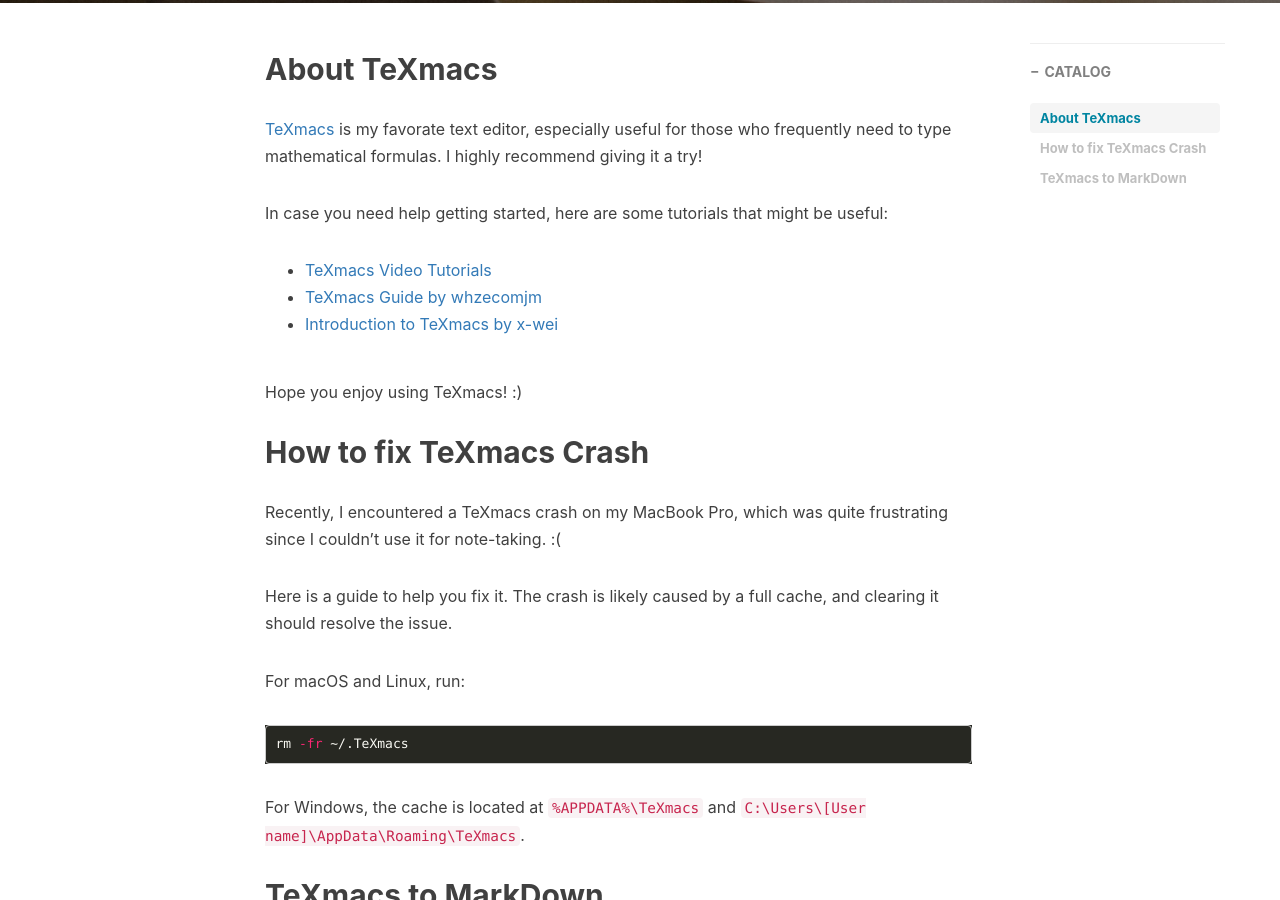
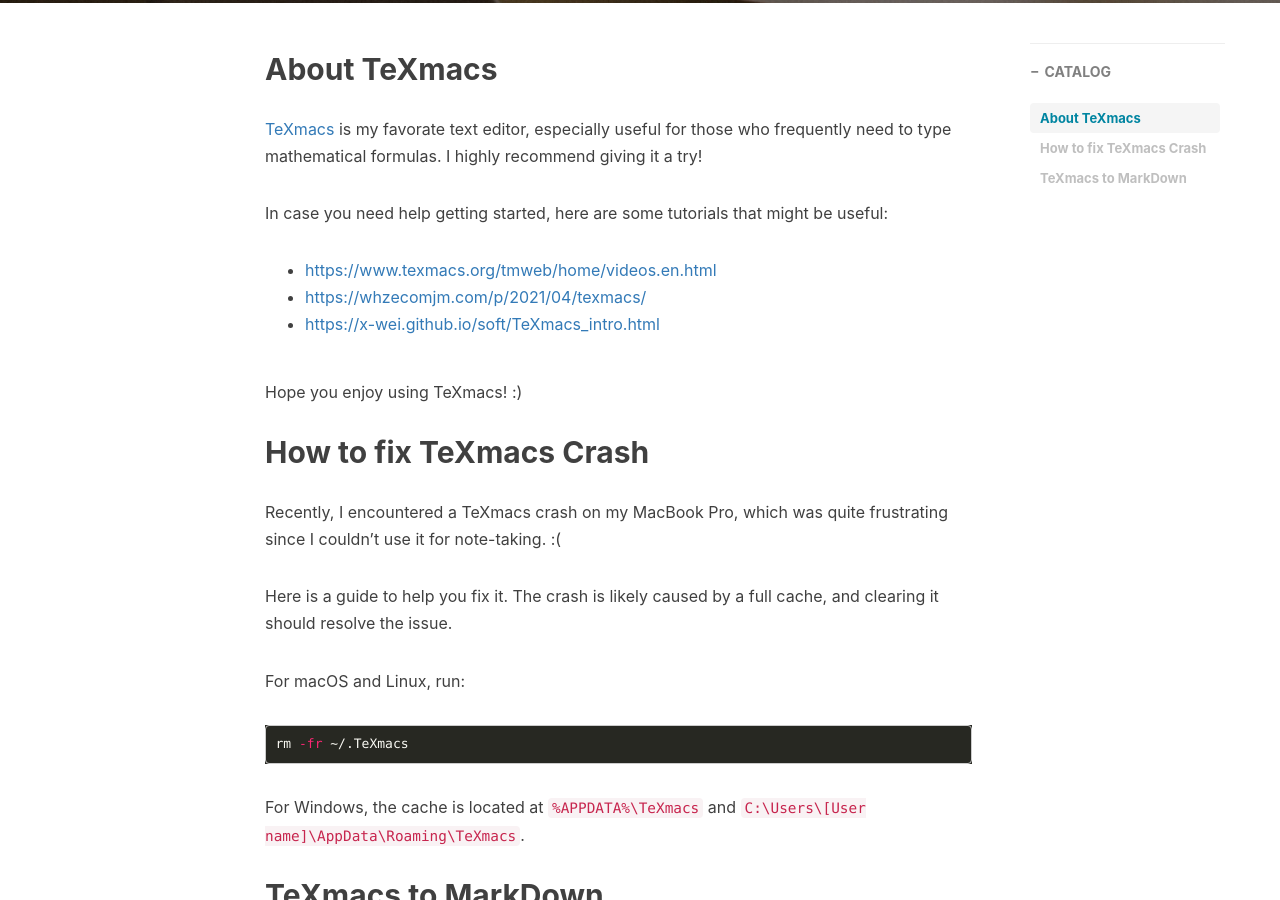
Before and after one commit to zwyhahaha/zwyhahaha.github.io, a Jekyll site: the page built from _posts/2024-11-06-TeXmacs-Tips.md, in a window 1280 px wide and 900 px high, scrolled down 525 px. Built offline with Jekyll 4.4.1, drawn with Linux system fonts in a browser that asks for light colours; nearby versions of some CDN libraries; comment, search, counter and statistics services are not loaded.

Commit message:
post_layout

```diff
--- a/_posts/2024-11-06-TeXmacs-Tips.md
+++ b/_posts/2024-11-06-TeXmacs-Tips.md
@@ -16,9 +16,9 @@
 
 In case you need help getting started, here are some tutorials that might be useful:
 
-- [TeXmacs Video Tutorials](https://www.texmacs.org/tmweb/home/videos.en.html)
-- [TeXmacs Guide by whzecomjm](https://whzecomjm.com/p/2021/04/texmacs/)
-- [Introduction to TeXmacs by x-wei](https://x-wei.github.io/soft/TeXmacs_intro.html)
+- [https://www.texmacs.org/tmweb/home/videos.en.html](https://www.texmacs.org/tmweb/home/videos.en.html)
+- [https://whzecomjm.com/p/2021/04/texmacs/](https://whzecomjm.com/p/2021/04/texmacs/)
+- [https://x-wei.github.io/soft/TeXmacs_intro.html](https://x-wei.github.io/soft/TeXmacs_intro.html)
 
 Hope you enjoy using TeXmacs! :)
 
```
Also changed, not shown: _posts/2025-03-03-Prescient.md (+2 -2 lines), 1 other file.
